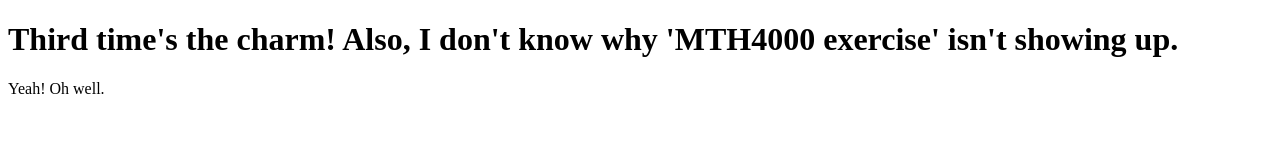
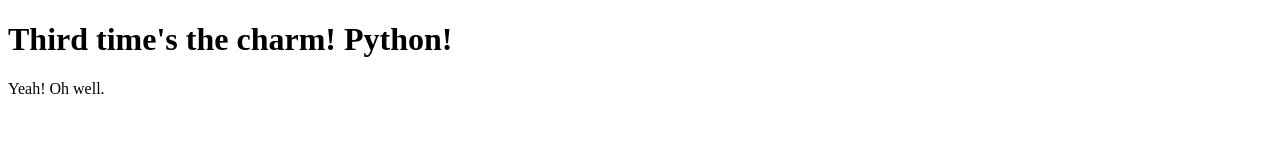
Before and after one commit to hmleung0428/hmleung0428.github.io, a plain HTML site: page index.html in a window 1280 px wide. Drawn offline with Linux system fonts and the light colour scheme.

Commit message:
Update index.html

```diff
--- a/index.html
+++ b/index.html
@@ -6,7 +6,7 @@
 </head>
 
  <body>
-   <h1>Third time's the charm! Also, I don't know why 'MTH4000 exercise' isn't showing up.</h1>
+   <h1>Third time's the charm! Python!</h1>
    <p>Yeah! Oh well.</p>
 </body>
 
```
